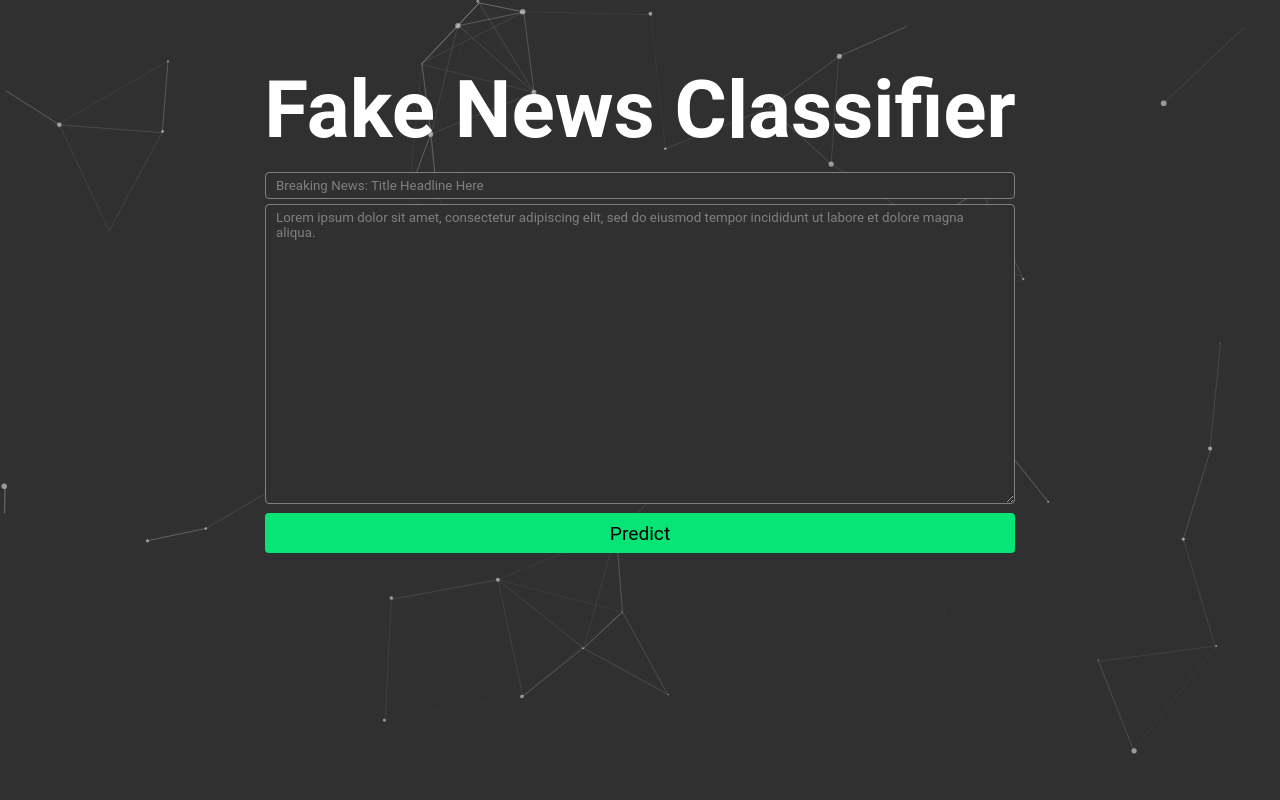
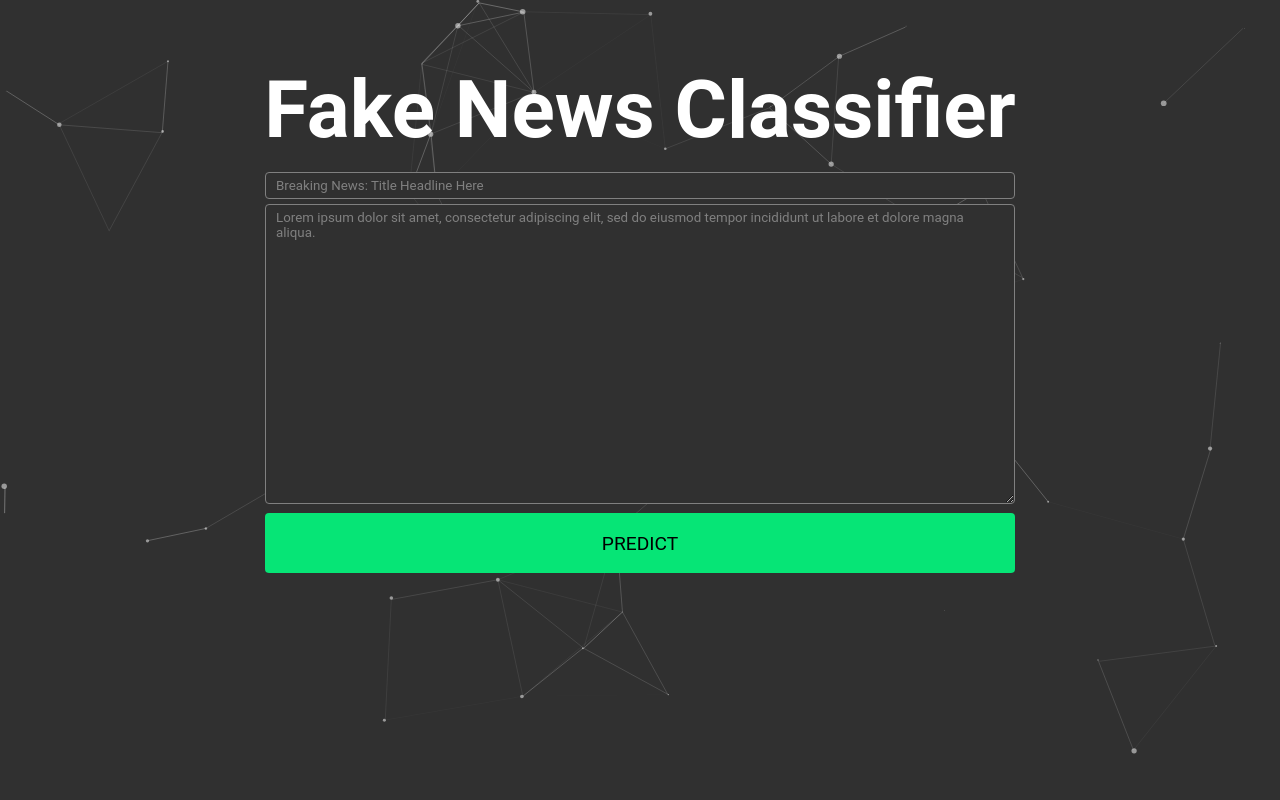
Before and after one commit to dtabarini/FakeNews, a Flask app: page / in a window 1280 px wide. Run offline with Flask 2, Linux system fonts and the light colour scheme; parts of the project's set-up code (start-up, migrations or seed data) failed here and were passed over.

Commit message:
smooth ui

```diff
--- a/app/static/main.css
+++ b/app/static/main.css
@@ -69,7 +69,7 @@ body {
 #submit {
     width: 90%;
     max-width: 750px;
-    height: 40px;
+    height: 60px;
     margin-top: 5px;
     box-sizing: border-box;
     padding: 5px 10px;
@@ -87,4 +87,10 @@ body {
     text-align: center;
     font-family: inherit;
     margin: 0 auto;
+    margin-top: 10px;
+    font-size: 25px;
 }
+
+#loading {
+    height: 45px;
+}
--- a/app/templates/index.html
+++ b/app/templates/index.html
@@ -4,6 +4,7 @@
         <meta charset="UTF-8" />
         <meta name="viewport" content="width=device-width, initial-scale=1.0" />
         <title>Fake News Classifier</title>
+        <link rel="icon" href="icon.png" type="image/png" />
         <link
             rel="stylesheet"
             href="{{ url_for('static', filename='main.css') }}"
@@ -14,10 +15,7 @@
             crossorigin="anonymous"
         ></script>
         <script src="https://cdn.jsdelivr.net/particles.js/2.0.0/particles.min.js"></script>
-
         <script>
-            //var link = url_for('static', filename="particelsjs-config.json");
-            //console.log(link);
             particlesJS.load(
                 'particles-js',
                 "{{ url_for('static', filename='particles.json') }}",
@@ -33,6 +31,10 @@
                     var title = `${$('#title').val()}`.trim();
                     var text = `${$('#text').val()}`.trim();
                     if (title != '' && text != '') {
+                        $('#output').html(
+                            `<img id="loading" src="loading.svg" />`
+                        );
+                        setTimeout((_) => {
                             $.ajax({
                                 url: 'model',
                                 method: 'post',
@@ -71,6 +73,7 @@
                                     } else $('#output').html('no response');
                                 },
                             });
+                        }, 500);
                     }
                 });
             });
@@ -92,7 +95,9 @@
                 placeholder="Lorem ipsum dolor sit amet, consectetur adipiscing elit, sed do eiusmod tempor incididunt ut labore et dolore magna aliqua."
             ></textarea>
             <br />
-            <button id="submit">Predict</button>
+            <button id="submit">
+                <span>PREDICT</span>
+            </button>
             <br /><br />
             <div class="spacer"></div>
             <div id="output"></div>
```
Also changed, not shown: app/static/icon.png (added), app/static/loading.svg (added). Lines whose indentation alone changed are shown as unchanged.
